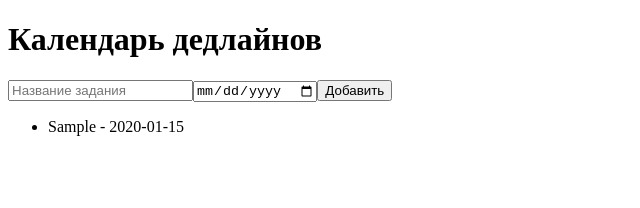
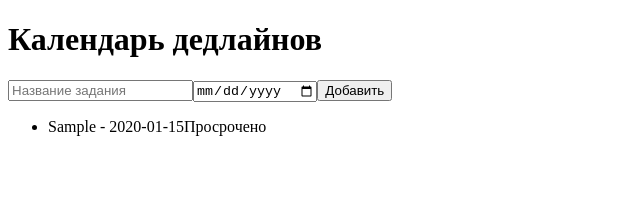
Before and after one commit to Andrey911-lab/deadline-calendar, a React (Create React App) app: page / in a window 1280 px wide. Both pictures are taken after typing "Sample", "2020-01-15" into the empty fields and a click on the button "Добавить". Shown: the top 208 px of the page, without its empty margins (0-640 px from the left). Built offline with nearby package versions, Linux system fonts and the light colour scheme.

Commit message:
Подсветка просроченных задач

```diff
--- a/src/App.js
+++ b/src/App.js
@@ -18,6 +18,14 @@ function App() {
     };
 
     const sortedTasks = [...tasks].sort((a, b) => new Date(a.date) - new Date(b.date));
+
+    const isOverdue = (taskDate) => {
+        const taskDateObj = new Date(taskDate);
+        taskDateObj.setHours(0, 0, 0, 0);
+        const todayObj = new Date();
+        todayObj.setHours(0, 0, 0, 0);
+        return taskDateObj < todayObj;
+    };
 
     return (
         <div>
@@ -45,6 +53,7 @@ function App() {
                     {sortedTasks.map(task => (
                         <li key={task.id}>
                             {task.name} - {task.date}
+                            {isOverdue(task.date) && <span>Просрочено</span>}
                         </li>
                     ))}
                 </ul>
```
